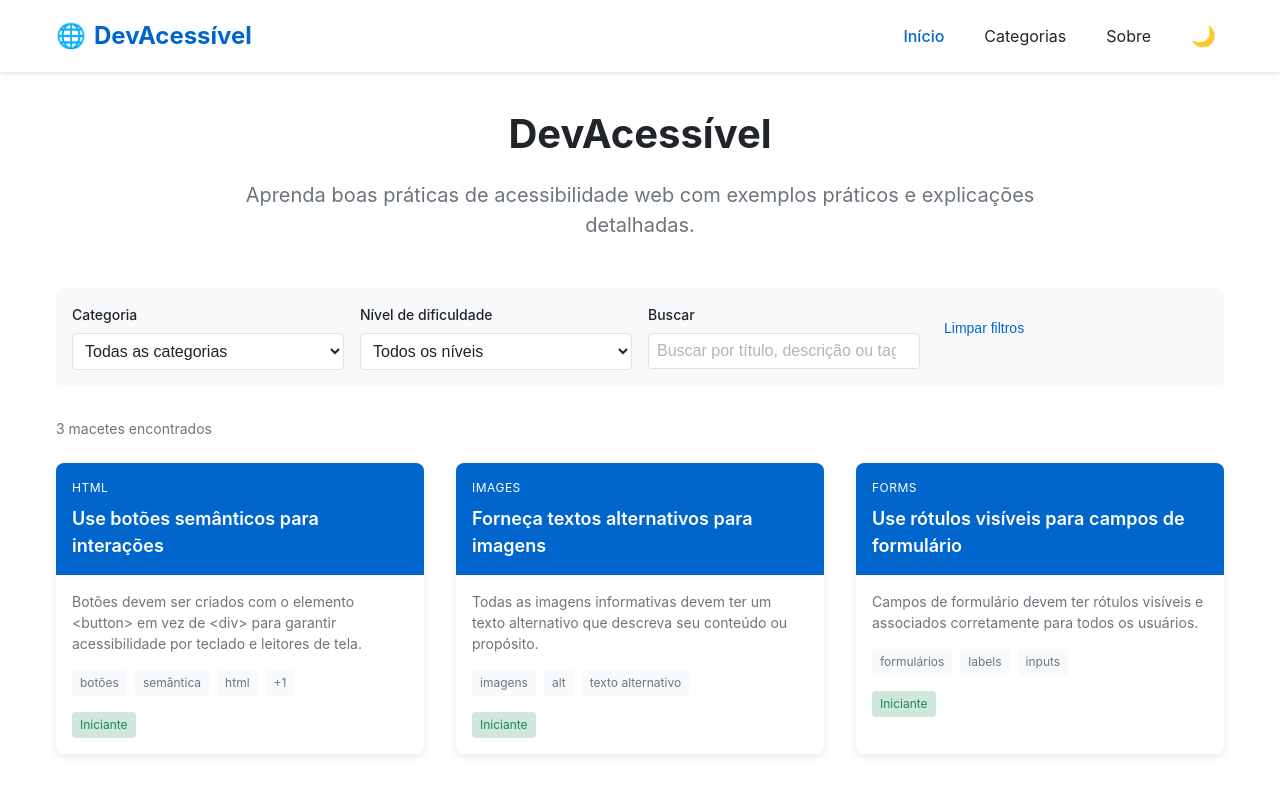
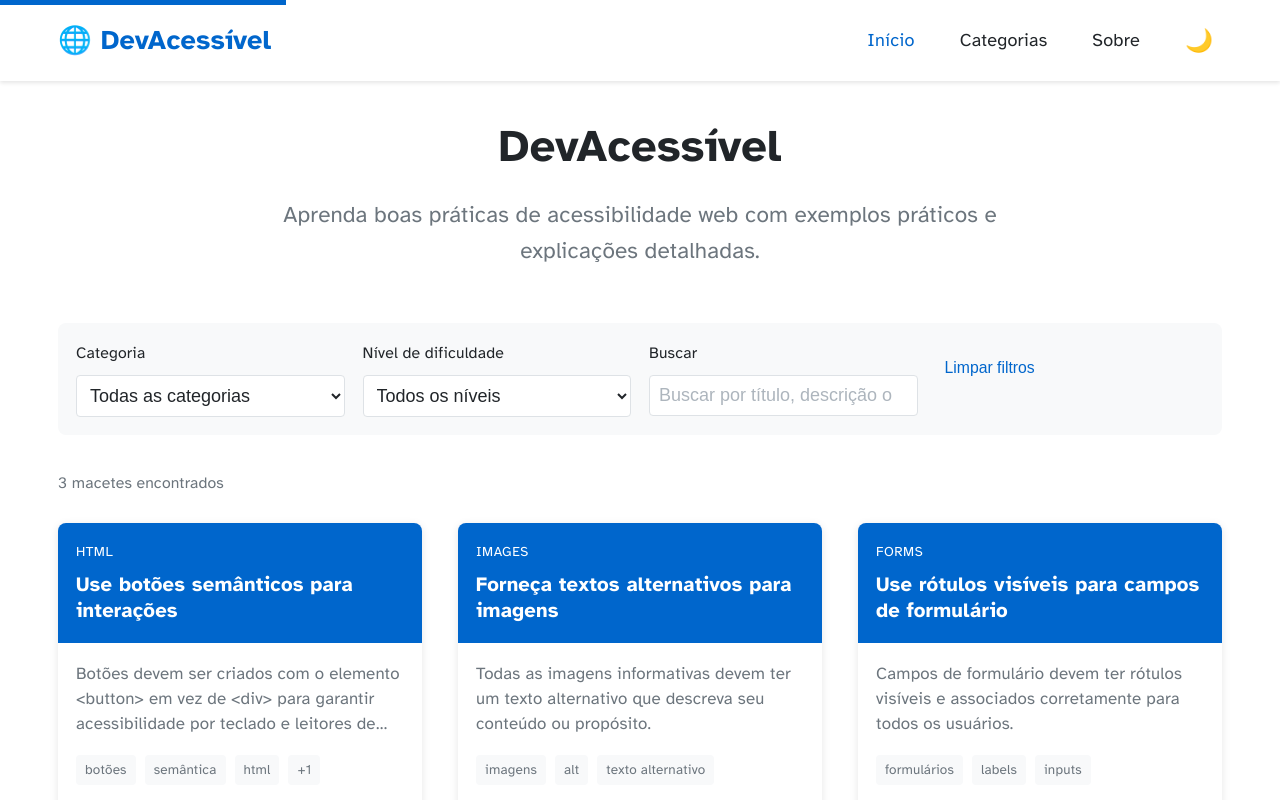
Before and after one commit to ValeriaRoyal/DevAcessivel, a React (Vite) app: page / in a window 1280 px wide. Shown: the top 800 px of the page. Built offline with nearby package versions, Linux system fonts and the light colour scheme.

Commit message:
Melhoria de acessibilidade: Implementação da fonte Atkinson Hyperlegible

```diff
--- a/index.html
+++ b/index.html
@@ -1,10 +1,12 @@
-<!doctype html>
+<!DOCTYPE html>
 <html lang="pt-BR">
   <head>
     <meta charset="UTF-8" />
     <link rel="icon" type="image/svg+xml" href="/vite.svg" />
     <meta name="viewport" content="width=device-width, initial-scale=1.0" />
-    <title>DevAcessível - Plataforma de Acessibilidade Web</title>
+    <title>DevAcessível - Boas práticas de acessibilidade web</title>
+    <!-- Importando fontes diretamente no HTML em vez de usar @import no styled-components -->
+    <link href="https://fonts.googleapis.com/css2?family=Atkinson+Hyperlegible:ital,wght@0,400;0,700;1,400;1,700&family=Fira+Code:wght@400;500&display=swap" rel="stylesheet">
   </head>
   <body>
     <div id="root"></div>
--- a/src/components/features/TipCard.tsx
+++ b/src/components/features/TipCard.tsx
@@ -65,7 +65,8 @@ const CardCategory = styled.div`
 const CardTitle = styled.h3`
   margin: 0;
   font-size: 1.125rem;
-  font-weight: 600;
+  font-weight: 700;
+  line-height: 1.3;
 `;
 
 const CardBody = styled.div`
@@ -74,12 +75,13 @@ const CardBody = styled.div`
 
 const CardDescription = styled.p`
   margin: 0 0 1rem;
-  font-size: 0.875rem;
+  font-size: 0.9375rem;
   color: var(--color-text-secondary);
   display: -webkit-box;
   -webkit-line-clamp: 3;
   -webkit-box-orient: vertical;
   overflow: hidden;
+  line-height: 1.5;
 `;
 
 const CardFooter = styled.div`
--- a/src/pages/HomePage.tsx
+++ b/src/pages/HomePage.tsx
@@ -14,8 +14,9 @@ const Hero = styled.section`
 
 const HeroTitle = styled.h1`
   font-size: 2.5rem;
-  margin-bottom: 1rem;
+  margin-bottom: 1.2rem;
   color: var(--color-text);
+  line-height: 1.3;
 
   @media (max-width: 768px) {
     font-size: 2rem;
@@ -27,9 +28,10 @@ const HeroSubtitle = styled.p`
   color: var(--color-text-secondary);
   max-width: 800px;
   margin: 0 auto;
+  line-height: 1.6;
 
   @media (max-width: 768px) {
-    font-size: 1rem;
+    font-size: 1.1rem;
   }
 `;
 
--- a/src/pages/TipDetailPage.tsx
+++ b/src/pages/TipDetailPage.tsx
@@ -38,6 +38,7 @@ const TipTitle = styled.h1`
   font-size: 2rem;
   margin-bottom: 1rem;
   color: var(--color-text);
+  line-height: 1.3;
 `;
 
 const TipMeta = styled.div`
@@ -64,6 +65,7 @@ const TipDescription = styled.p`
   line-height: 1.6;
   margin-bottom: 2rem;
   color: var(--color-text);
+  max-width: 70ch;
 `;
 
 const TipSection = styled.section`
@@ -80,18 +82,19 @@ const TipExplanation = styled.div`
   font-size: 1rem;
   line-height: 1.6;
   color: var(--color-text);
+  max-width: 70ch;
 
   p {
-    margin-bottom: 1rem;
+    margin-bottom: 1.2rem;
   }
 
   ul, ol {
-    margin-bottom: 1rem;
+    margin-bottom: 1.2rem;
     padding-left: 1.5rem;
   }
 
   li {
-    margin-bottom: 0.5rem;
+    margin-bottom: 0.6rem;
   }
 `;
 
--- a/src/styles/GlobalStyles.ts
+++ b/src/styles/GlobalStyles.ts
@@ -25,6 +25,12 @@ export const GlobalStyles = createGlobalStyle`
     --color-warning-bg: #fff3cd;
     --color-error: #dc3545;
     --color-error-bg: #f8d7da;
+
+    /* Variáveis de tipografia */
+    --font-family-base: 'Atkinson Hyperlegible', sans-serif;
+    --font-family-code: 'Fira Code', monospace;
+    --line-height-base: 1.6;
+    --letter-spacing: 0.01em;
   }
 
   /* Tema escuro */
@@ -86,18 +92,23 @@ export const GlobalStyles = createGlobalStyle`
   }
 
   html {
-    font-size: 16px;
+    font-size: 18px; /* Aumentado para melhor legibilidade */
     scroll-behavior: smooth;
   }
 
   body {
-    font-family: -apple-system, BlinkMacSystemFont, 'Segoe UI', Roboto, Oxygen,
-      Ubuntu, Cantarell, 'Open Sans', 'Helvetica Neue', sans-serif;
+    font-family: var(--font-family-base);
     background-color: var(--color-background);
     color: var(--color-text);
-    line-height: 1.5;
+    line-height: var(--line-height-base);
+    letter-spacing: var(--letter-spacing);
     transition: background-color 0.3s, color 0.3s;
     min-height: 100vh;
+  }
+
+  /* Melhorias para legibilidade de texto */
+  p, li, a, button, input, textarea {
+    max-width: 70ch; /* Limita a largura do texto para melhor legibilidade */
   }
 
   /* Classe para elementos visualmente escondidos mas acessíveis para leitores de tela */
@@ -119,8 +130,8 @@ export const GlobalStyles = createGlobalStyle`
   input:focus-visible,
   select:focus-visible,
   textarea:focus-visible {
-    outline: 2px solid var(--color-focus);
-    outline-offset: 2px;
+    outline: 3px solid var(--color-focus); /* Aumentado para melhor visibilidade */
+    outline-offset: 3px;
   }
 
   /* Remover aparência padrão de botões em iOS */
@@ -135,7 +146,7 @@ export const GlobalStyles = createGlobalStyle`
   /* Melhorar legibilidade de texto em telas pequenas */
   @media (max-width: 768px) {
     html {
-      font-size: 14px;
+      font-size: 16px;
     }
   }
 
@@ -160,4 +171,9 @@ export const GlobalStyles = createGlobalStyle`
       scroll-behavior: auto !important;
     }
   }
+
+  /* Estilos específicos para código */
+  code, pre {
+    font-family: var(--font-family-code);
+  }
 `;
```
